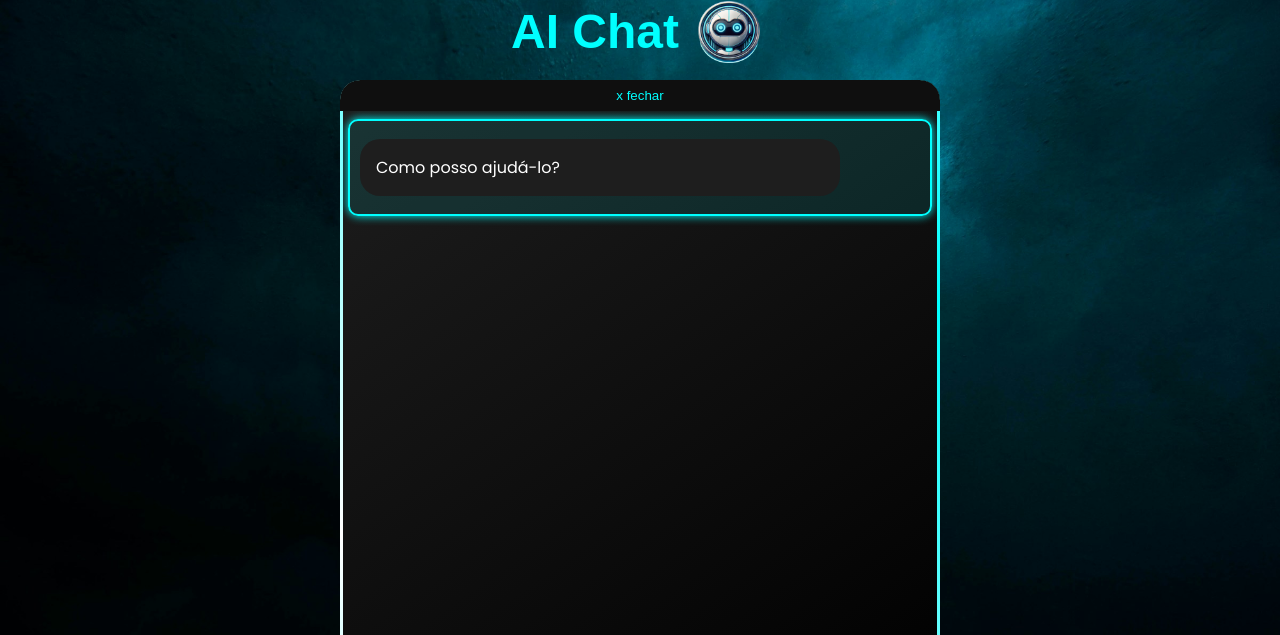
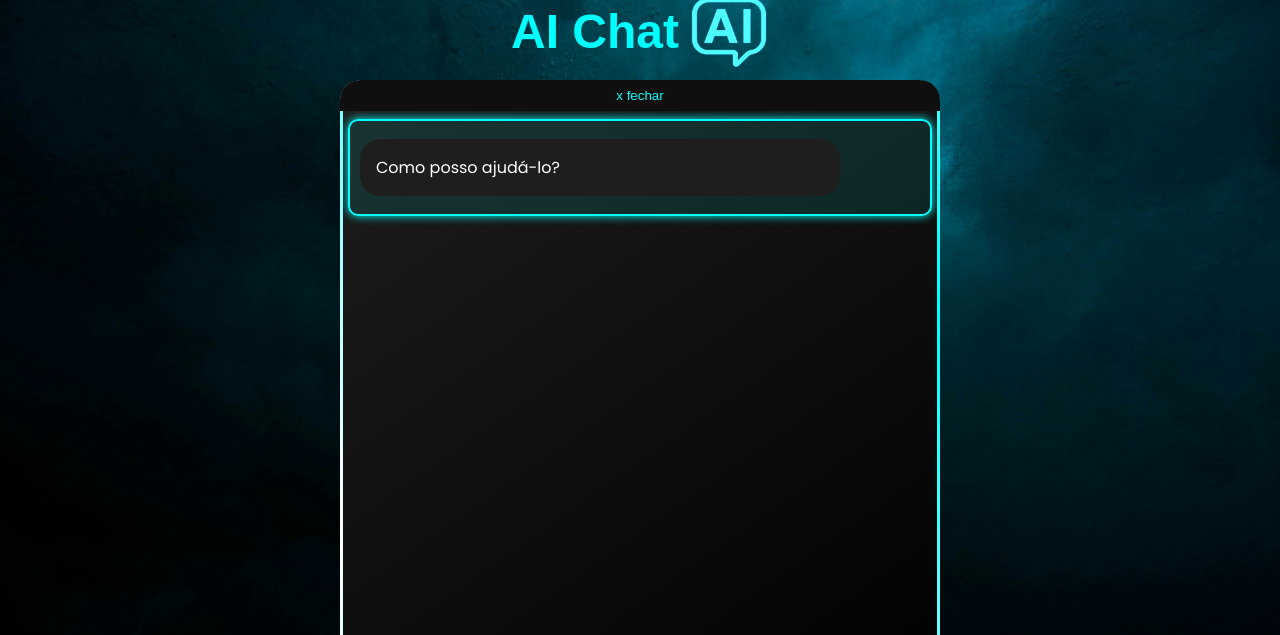
Before and after one commit to thiago-ribeiro1/AI-Chat, a plain HTML site: page index.html in a window 1280 px wide. Shown: the top 635 px of the page. Drawn offline with Linux system fonts and the light colour scheme.

Commit message:
feat: logo AI e ícone

```diff
--- a/index.html
+++ b/index.html
@@ -6,7 +6,7 @@
     <title>AI Chat</title>
     <link rel="preconnect" href="https://fonts.googleapis.com">
     <link rel="preconnect" href="https://fonts.gstatic.com" crossorigin>
-    <link rel="icon" type="image/x-icon" href="img/ai-chat-logo.png">
+    <link rel="icon" type="image/x-icon" href="img/logo-icon.png">
     <link href="https://fonts.googleapis.com/css2?family=Poppins:ital,wght@0,100;0,200;0,300;0,400;0,500;0,600;0,700;0,800;0,900;1,100;1,200;1,300;1,400;1,500;1,600;1,700;1,800;1,900&display=swap" rel="stylesheet">
     <link rel="stylesheet" href="css/style.css">
     <meta property="og:image" content="https://ai-chat-online.vercel.app/img/ai-chat.png">
@@ -15,7 +15,7 @@
 
     <div class="chat-title">
         <h1>AI Chat</h1>
-        <img class="chat-logo" src="img/ai-chat-logo.png" alt="logo-ai-chat">
+        <img class="chat-logo" src="img/logo-icon.png" alt="logo-ai-chat">
     </div>
 
     <section class="chat-window">
```
